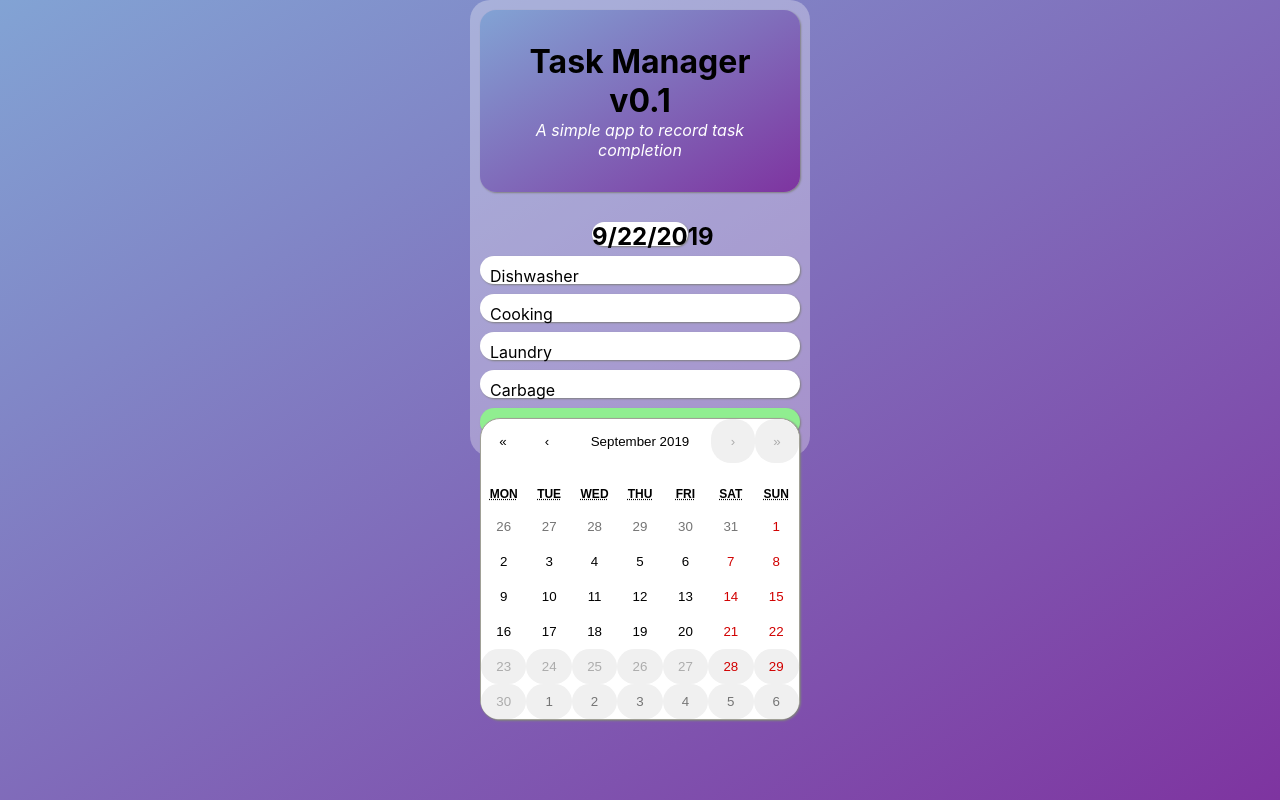
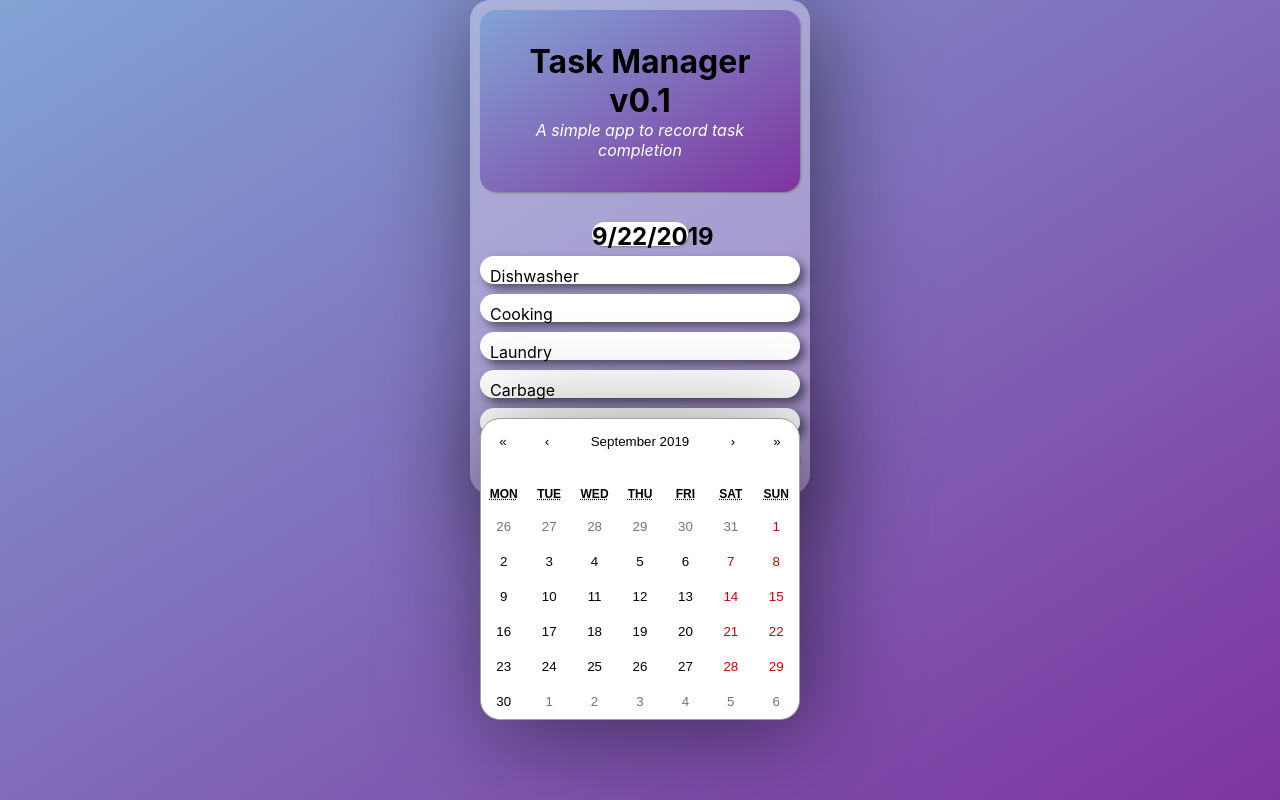
Before and after one commit to caldre/tasklist, a React (Create React App) app: page / in a window 1280 px wide. Built offline with nearby package versions, Linux system fonts and the light colour scheme.

Commit message:
some changes to UI and logic

```diff
--- a/src/App.js
+++ b/src/App.js
@@ -7,7 +7,6 @@ import "./app.css";
 
 const App = () => {
   const [state, setState] = useState({ date: new Date().toLocaleDateString() });
-  // HOX! <DateDetails> voi poistua myöhemmin ja se integroidaan <TaskBoardiin>
 
   return (
     <div className="container">
@@ -17,7 +16,6 @@ const App = () => {
         <Calendar
           className="calendar"
           onChange={date => setState({ date: date.toLocaleDateString() })}
-          maxDate={new Date()}
         />
       </Provider>
     </div>
--- a/src/Context.js
+++ b/src/Context.js
@@ -1,25 +1,30 @@
-import React from "react";
+import React, { useReducer } from "react";
 
 const Context = React.createContext();
 
 // Tässä on referenssi datasta, myöhemmin tulee jostain muualta, ehkä paremmassa muodossa?
-
-let state = {
-  taskList: ["dishwasher", "cooking", "laundry", "carbage"],
-  occupantList: ["Niina", "Jyrki"],
-  currentDay: {},
+let taskState = {
+  taskList: [
+    "dishwasher",
+    "cooking",
+    "laundry",
+    "carbage",
+    "clean the kitchen"
+  ],
+  personList: ["Niina", "Jyrki"],
+  currentDay: [],
   tasksHistory: [
     {
       date: new Date("2019", "9", "6").toLocaleDateString(),
       dishwasher: "Jyrki",
       cooking: "Niina",
-      laundry: "Jyrki",
+
       carbage: "Niina"
     },
     {
       date: new Date("2019", "9", "5").toLocaleDateString(),
       dishwasher: "Niina",
-      cooking: "Jyrki",
+      vacuuming: "Jyrki",
       laundry: "Niina",
       carbage: "Jyrki"
     },
@@ -27,14 +32,26 @@ let state = {
       date: new Date("2019", "9", "4").toLocaleDateString(),
       dishwasher: "Jyrki",
       cooking: "Niina",
-      laundry: "Jyrki",
-      carbage: "Niina"
+      "Drive kid to daycare": "Niina",
+      laundry: "Jyrki"
     }
   ]
 };
 
+const reducer = (state, action) => {
+  switch (action.type) {
+    case "ADD_TASK":
+      // Tähän pitää korjata se ettei samaa tehtävää ole useampaa kappaletta
+      return { ...state, currentDay: [...state.currentDay, action.payload] };
+    default:
+      return state;
+  }
+};
+
 const Provider = props => {
-  return <Context.Provider value={state}>{props.children}</Context.Provider>;
+  const [state, dispatch] = useReducer(reducer, taskState);
+  const value = { state, dispatch };
+  return <Context.Provider value={value}>{props.children}</Context.Provider>;
 };
 
 /* MITÄ TOIMINTOJA:
@@ -46,4 +63,4 @@ const Provider = props => {
 
 const { Consumer } = Context;
 
-export { Provider, Consumer };
+export { Context, Provider, Consumer };
--- a/src/DateDetails.js
+++ b/src/DateDetails.js
@@ -8,7 +8,8 @@ const DateDetails = props => {
   return (
     <Consumer>
       {value => {
-        const { tasksHistory } = value;
+        console.log(value.state.currentDay);
+        const { tasksHistory } = value.state;
 
         const renderDate = tasksHistory
           .filter(taskHistory => taskHistory.date === props.date)
--- a/src/Task.js
+++ b/src/Task.js
@@ -1,32 +1,42 @@
-import React, { useState } from "react";
-import { Consumer } from "./Context";
+import React, { useState, useContext } from "react";
+import { Context, Consumer } from "./Context";
 
 const Task = props => {
   const [isPartyShown, setIsPartyShown] = useState(false);
   const [occupantSelected, setOccupantSelected] = useState(null);
+  const { dispatch } = useContext(Context);
 
   /* jotain tällaista pitäs puskee contextiin, ei oo vielä dispatchia
       {payload = {
         {props.name}: occupantSelected
       }
     }; */
+
+  const sendToContext = (task, person) => {
+    dispatch({
+      type: "ADD_TASK",
+      payload: { [task]: person }
+    });
+  };
+
   return (
     <Consumer>
       {value => {
-        const { occupantList } = value;
+        const { personList } = value.state;
 
         return (
           <div className="task" onClick={() => setIsPartyShown(!isPartyShown)}>
             <p>{props.name}</p>
 
             {isPartyShown ? (
-              occupantList.map(occupant => (
+              personList.map(person => (
                 <span
                   className="occupant"
-                  key={occupant}
-                  onClick={() => setOccupantSelected(occupant)}
+                  key={person}
+                  //onClick={() => setOccupantSelected(occupant)}
+                  onClick={() => sendToContext(props.name, person)}
                 >
-                  {occupant}
+                  {person}
                 </span>
               ))
             ) : (
--- a/src/TaskBoard.js
+++ b/src/TaskBoard.js
@@ -3,16 +3,20 @@ import Task from "./Task.js";
 import { Consumer } from "./Context";
 
 const TaskBoard = () => {
+  const sendDate = () => {
+    alert("Date has been sent");
+  };
+
   return (
     <Consumer>
       {value => {
-        const { taskList } = value;
+        const { taskList } = value.state;
         return (
           <div className="task-board">
             {taskList.map(task => (
               <Task key={task} name={task} />
             ))}
-            <button type="button" className="button">
+            <button type="button" className="button" onClick={sendDate}>
               Send
             </button>
           </div>
--- a/src/app.css
+++ b/src/app.css
@@ -24,6 +24,7 @@ body {
   min-width: 20vh;
   max-width: 40vh;
   background-color: #fafafa50;
+  box-shadow: 10px 10px 100px rgb(0, 0, 0, 0.5);
 }
 
 .header {
@@ -52,7 +53,7 @@ body {
   border-radius: 20px;
   margin: 10px 0px;
   background-color: white;
-  box-shadow: 1px 1px 2px rgb(128, 128, 128);
+  box-shadow: 5px 5px 10px rgb(0, 0, 0, 0.5);
 }
 
 .task:hover {
@@ -104,7 +105,7 @@ body {
   position: absolute;
   bottom: 10vh;
   border-radius: 20px;
-  box-shadow: 1px 1px 2px rgb(128, 128, 128);
+  box-shadow: 10px 10px 100px rgb(0, 0, 0, 0.5);
 
   width: 40vh;
 }
```
